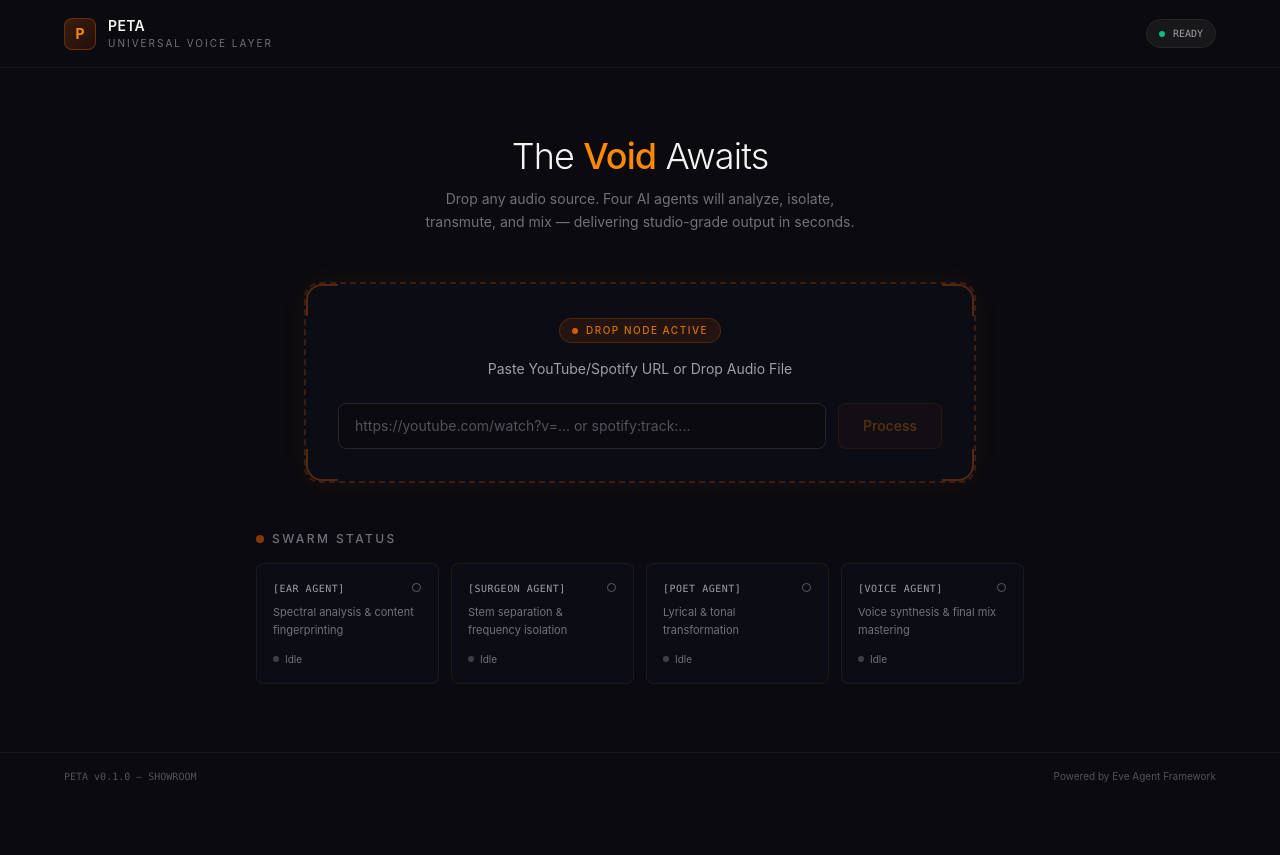
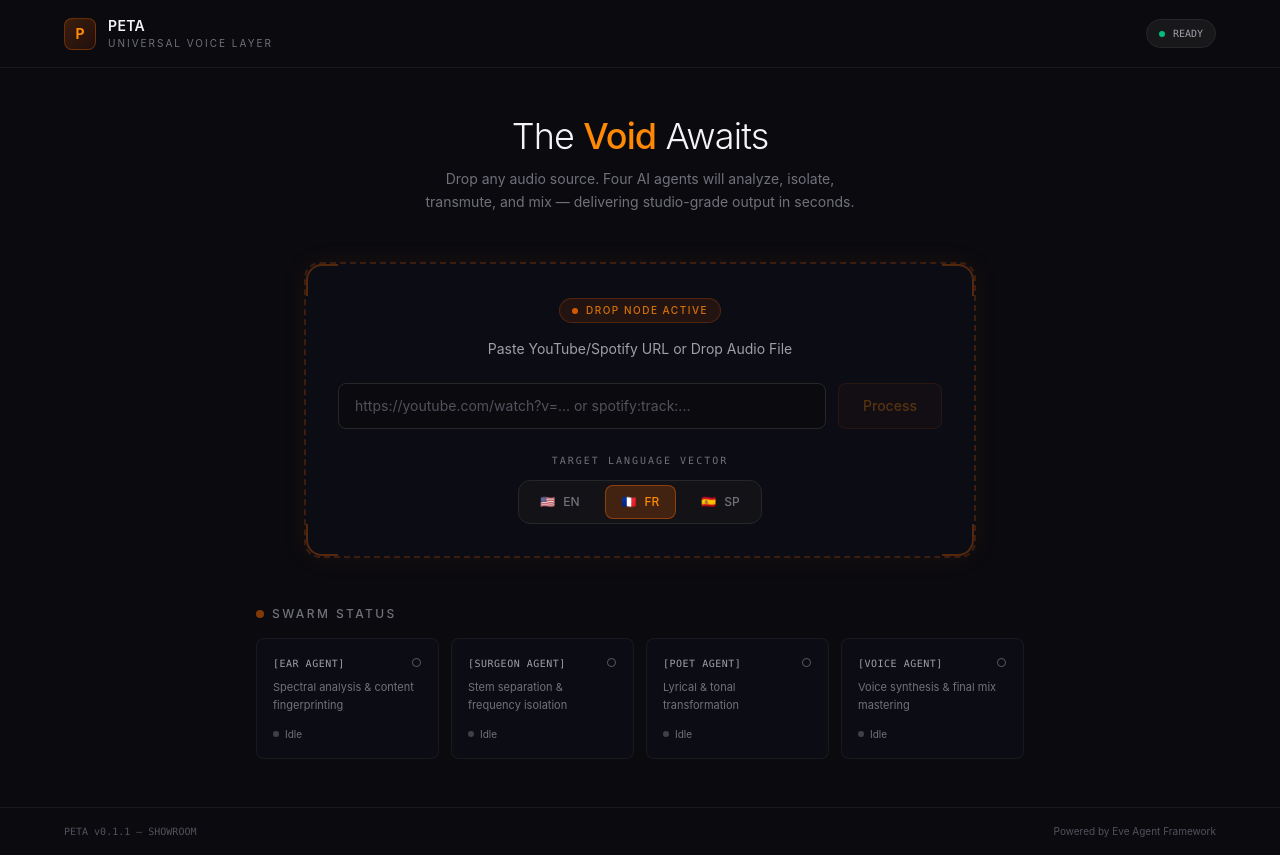
Before and after one commit to techshare101/peta-showroom, a Next.js app: page / in a window 1280 px wide. Before the commit the page ends 800 px from the top, so only its background shows below. Built offline with nearby package versions, Linux system fonts and the light colour scheme.

Commit message:
feat(ui): add Language Vector selector (EN, FR, SP) and update simulation engine

```diff
--- a/src/app/page.tsx
+++ b/src/app/page.tsx
@@ -13,16 +13,16 @@ import {
 export default function Home() {
   const [pipeline, setPipeline] = useState<PipelineState>(getInitialPipelineState());
 
-  const handleProcess = useCallback((input: string) => {
+  const handleProcess = useCallback((input: string, targetLang: string) => {
     setPipeline(getInitialPipelineState());
 
     simulatePipeline((newState) => {
       setPipeline({ ...newState });
-    }, input);
+    }, input, targetLang);
   }, []);
 
   return (
-    <main className="min-h-screen flex flex-col">
+    <main className="min-h-screen flex flex-col bg-[#0a0a0f] text-zinc-100">
       {/* Header */}
       <header className="border-b border-zinc-800/50 px-6 py-4">
         <div className="max-w-6xl mx-auto flex items-center justify-between">
@@ -31,7 +31,7 @@ export default function Home() {
               <span className="text-orange-400 text-sm font-bold">P</span>
             </div>
             <div>
-              <h1 className="text-sm font-semibold text-zinc-100 tracking-wide">PETA</h1>
+              <h1 className="text-sm font-semibold tracking-wide">PETA</h1>
               <p className="text-[10px] uppercase tracking-[0.2em] text-zinc-500">Universal Voice Layer</p>
             </div>
           </div>
@@ -51,7 +51,7 @@ export default function Home() {
       <div className="flex-1 flex flex-col items-center justify-center px-6 py-12">
         {/* Hero */}
         <div className="text-center mb-12">
-          <h2 className="text-3xl sm:text-4xl font-light text-zinc-100 mb-3 tracking-tight">
+          <h2 className="text-3xl sm:text-4xl font-light mb-3 tracking-tight">
             The <span className="text-orange-400 font-medium">Void</span> Awaits
           </h2>
           <p className="text-zinc-500 text-sm max-w-md mx-auto leading-relaxed">
@@ -73,7 +73,7 @@ export default function Home() {
       {/* Footer */}
       <footer className="border-t border-zinc-800/50 px-6 py-4">
         <div className="max-w-6xl mx-auto flex items-center justify-between">
-          <span className="text-[10px] text-zinc-600 font-mono">PETA v0.1.0 — SHOWROOM</span>
+          <span className="text-[10px] text-zinc-600 font-mono">PETA v0.1.1 — SHOWROOM</span>
           <span className="text-[10px] text-zinc-600">Powered by Eve Agent Framework</span>
         </div>
       </footer>
--- a/src/components/VoidInput.tsx
+++ b/src/components/VoidInput.tsx
@@ -3,18 +3,25 @@
 import { useState, useRef, DragEvent } from 'react';
 
 interface VoidInputProps {
-  onSubmit: (input: string) => void;
+  onSubmit: (input: string, targetLang: string) => void;
   disabled: boolean;
 }
 
+const LANGUAGES = [
+  { code: 'en', label: 'English', flag: '🇺🇸' },
+  { code: 'fr', label: 'French', flag: '🇫🇷' },
+  { code: 'sp', label: 'Spanish', flag: '🇪🇸' },
+];
+
 export default function VoidInput({ onSubmit, disabled }: VoidInputProps) {
   const [url, setUrl] = useState('');
+  const [targetLang, setTargetLang] = useState('fr');
   const [isDragging, setIsDragging] = useState(false);
   const inputRef = useRef<HTMLInputElement>(null);
 
   const handleSubmit = () => {
     if (url.trim() && !disabled) {
-      onSubmit(url.trim());
+      onSubmit(url.trim(), targetLang);
     }
   };
 
@@ -36,7 +43,7 @@ export default function VoidInput({ onSubmit, disabled }: VoidInputProps) {
 
     const files = e.dataTransfer.files;
     if (files.length > 0) {
-      onSubmit(`[file] ${files[0].name}`);
+      onSubmit(`[file] ${files[0].name}`, targetLang);
     }
   };
 
@@ -74,7 +81,7 @@ export default function VoidInput({ onSubmit, disabled }: VoidInputProps) {
           </p>
         </div>
 
-        <div className="flex gap-3">
+        <div className="flex gap-3 mb-6">
           <input
             ref={inputRef}
             type="text"
@@ -106,6 +113,33 @@ export default function VoidInput({ onSubmit, disabled }: VoidInputProps) {
           </button>
         </div>
 
+        {/* Language Vector Selection */}
+        <div className="flex flex-col items-center">
+          <div className="text-[10px] uppercase tracking-[0.2em] text-zinc-500 mb-3 font-mono">
+            Target Language Vector
+          </div>
+          <div className="flex gap-2 p-1 bg-zinc-900/50 border border-zinc-800 rounded-xl">
+            {LANGUAGES.map((lang) => (
+              <button
+                key={lang.code}
+                onClick={() => setTargetLang(lang.code)}
+                disabled={disabled}
+                className={`
+                  flex items-center gap-2 px-4 py-2 rounded-lg text-xs font-medium transition-all duration-300
+                  ${targetLang === lang.code
+                    ? 'bg-orange-500/20 border border-orange-500/40 text-orange-400'
+                    : 'text-zinc-500 hover:text-zinc-300 hover:bg-zinc-800/50 border border-transparent'
+                  }
+                  disabled:opacity-40
+                `}
+              >
+                <span>{lang.flag}</span>
+                <span>{lang.code.toUpperCase()}</span>
+              </button>
+            ))}
+          </div>
+        </div>
+
         {isDragging && (
           <div className="absolute inset-0 flex items-center justify-center rounded-2xl bg-[#0a0a0f]/90 backdrop-blur-sm">
             <div className="text-center">
--- a/src/lib/simulation.ts
+++ b/src/lib/simulation.ts
@@ -18,10 +18,17 @@ export interface PipelineState {
   agents: AgentState[];
   isProcessing: boolean;
   inputUrl: string;
+  targetLang: string;
   outputReady: boolean;
 }
 
 export const STAGES = ['Analyze', 'Isolate', 'Transmute', 'Mix'] as const;
+
+const LANG_LABELS: Record<string, string> = {
+  en: 'English',
+  fr: 'French',
+  sp: 'Spanish',
+};
 
 export const INITIAL_AGENTS: AgentState[] = [
   {
@@ -65,21 +72,27 @@ export function getInitialPipelineState(): PipelineState {
     agents: INITIAL_AGENTS.map(a => ({ ...a })),
     isProcessing: false,
     inputUrl: '',
+    targetLang: 'fr',
     outputReady: false,
   };
 }
 
 // Simulated processing durations per stage (ms)
-const STAGE_DURATIONS = [2500, 3500, 4000, 3000];
+const STAGE_DURATIONS = [2500, 3500, 5000, 3000];
 
 export function simulatePipeline(
   onUpdate: (state: PipelineState) => void,
-  inputUrl: string
+  inputUrl: string,
+  targetLang: string = 'fr'
 ): () => void {
   let cancelled = false;
   const state = getInitialPipelineState();
   state.inputUrl = inputUrl;
+  state.targetLang = targetLang;
   state.isProcessing = true;
+
+  // Update Poet Agent description to show target language
+  state.agents[2].description = `Translating lyrics to ${LANG_LABELS[targetLang]}...`;
 
   async function run() {
     for (let i = 0; i < 4; i++) {
@@ -91,7 +104,7 @@ export function simulatePipeline(
       onUpdate({ ...state, agents: state.agents.map(a => ({ ...a })) });
 
       const duration = STAGE_DURATIONS[i];
-      const steps = 20;
+      const steps = 25;
       const stepDuration = duration / steps;
 
       for (let step = 0; step <= steps; step++) {
```
